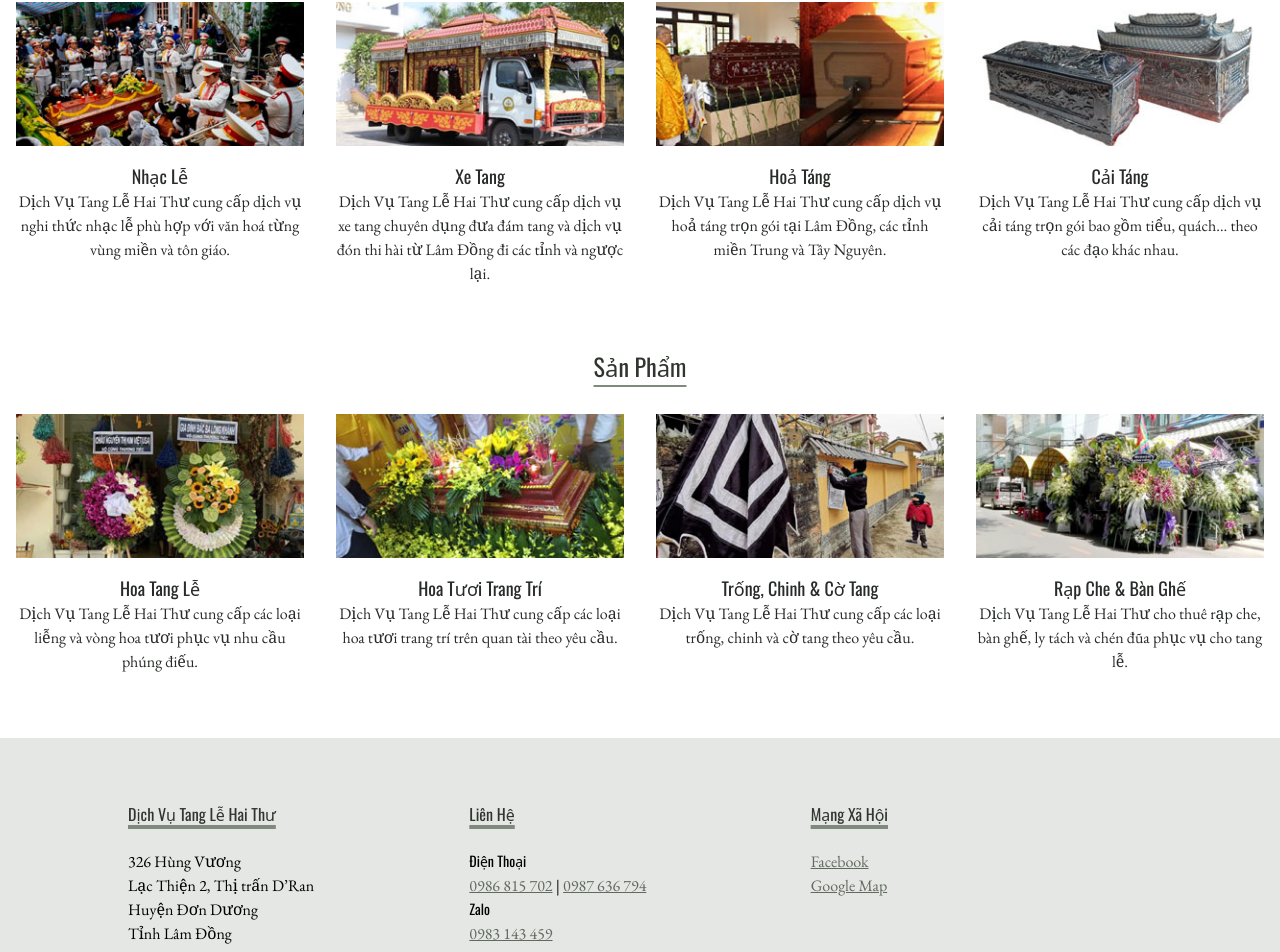
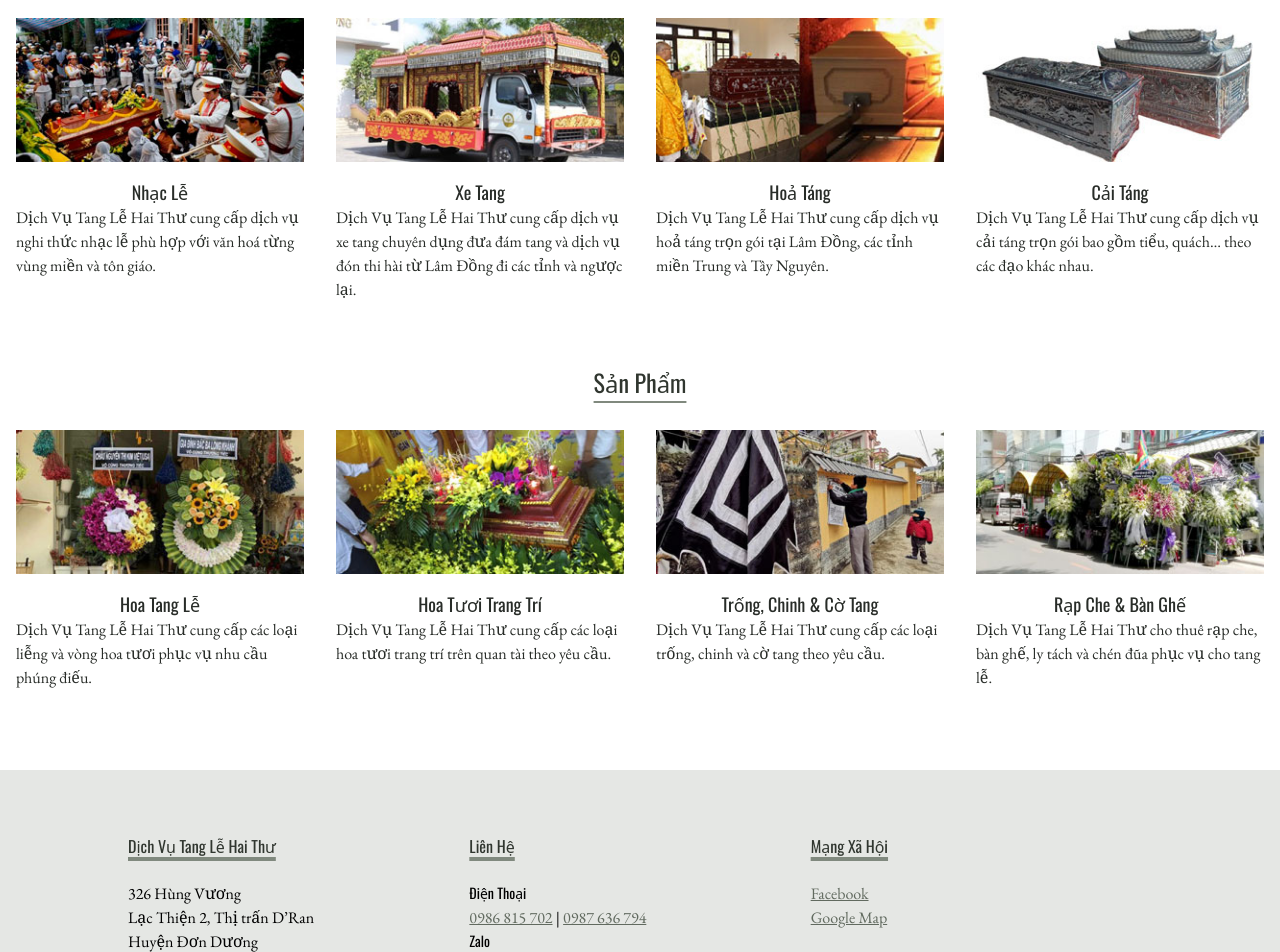
Before and after one commit to nhutdm/haithu.vn, a Next.js app: page / in a window 1280 px wide. Shown: the part 554-1506 px from the top of the page. Built offline with nearby package versions, Linux system fonts and the light colour scheme.

Commit message:
🎨 Refactor home page

```diff
--- a/components/Card.tsx
+++ b/components/Card.tsx
@@ -12,7 +12,7 @@ function Card(props: CardProps) {
 
   return (
     <div className={className}>
-      <Image layout="responsive" alt={title} src={imgSrc} width="300" height="150" />
+      <Image layout="responsive" quality={100} alt={title} src={imgSrc} width="300" height="150" />
       <h3 className="pt-4 text-center text-lg">{title}</h3>
       <p className="font-serif text-base">{description}</p>
     </div>
--- /dev/null
+++ b/data/homeData.js
@@ -0,0 +1,15 @@
+import servicesData from './servicesData'
+import productsData from './productsData'
+
+const homeData = [
+  {
+    category: 'Dịch Vụ',
+    cards: servicesData,
+  },
+  {
+    category: 'Sản Phẩm',
+    cards: productsData,
+  },
+]
+
+export default homeData
--- a/pages/index.tsx
+++ b/pages/index.tsx
@@ -3,43 +3,30 @@ import type { NextPage } from 'next'
 import Container from '../components/Container'
 import Card from '../components/Card'
 
-import servicesData from '../data/servicesData'
-import productsData from '../data/productsData'
+import homeData from '../data/homeData'
 
 const Home: NextPage = () => {
   return (
     <Container>
-      <div className="container mx-auto max-w-7xl py-4 pt-12">
+      <div className="py-12">
+        {homeData.map((h) => (
+          <div key={h.category} className="container mx-auto max-w-7xl py-4">
             <h2 className="py-4 text-2xl text-stack-800 text-center underline decoration-6 underline-offset-8 decoration-stack-400">
-          Dịch Vụ
+              {h.category}
             </h2>
             <div className="flex flex-col md:flex-row">
-          {servicesData.map((d) => (
+              {h.cards.map((c) => (
                 <Card
-              className="flex-full md:basis-3/12 text-stack-900 text-center px-4 py-4"
-              key={d.title}
-              title={d.title}
-              description={d.description}
-              imgSrc={d.imgSrc}
+                  key={c.title}
+                  className="flex-full md:basis-3/12 text-stack-900 px-4 py-4"
+                  title={c.title}
+                  description={c.description}
+                  imgSrc={c.imgSrc}
                 />
               ))}
             </div>
           </div>
-      <div className="container mx-auto max-w-7xl py-4 pb-12">
-        <h2 className="py-4 text-2xl text-stack-800 text-center underline decoration-6 underline-offset-8 decoration-stack-400">
-          Sản Phẩm
-        </h2>
-        <div className="flex flex-col md:flex-row">
-          {productsData.map((d) => (
-            <Card
-              className="flex-full md:basis-3/12 text-stack-900 text-center px-4 py-4"
-              key={d.title}
-              title={d.title}
-              description={d.description}
-              imgSrc={d.imgSrc}
-            />
         ))}
-        </div>
       </div>
     </Container>
   )
```
Lines whose indentation alone changed are shown as unchanged.
